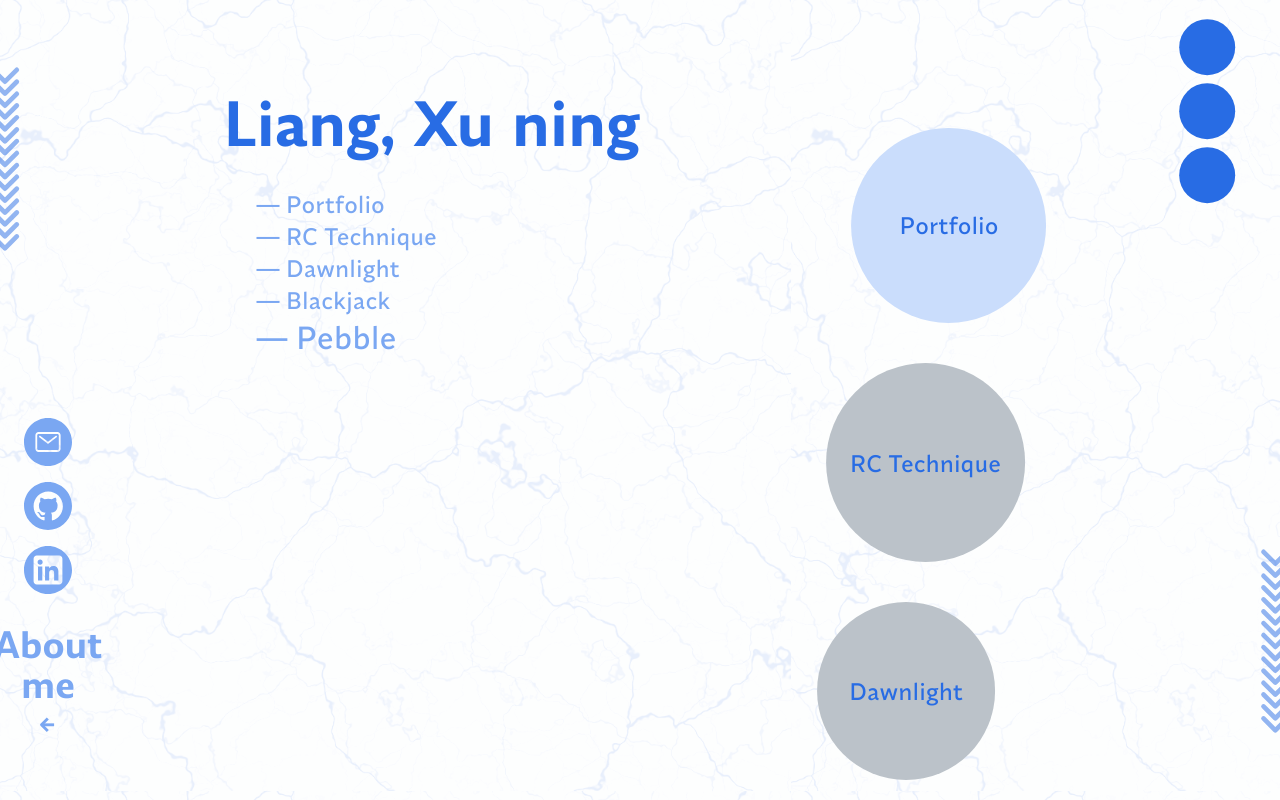
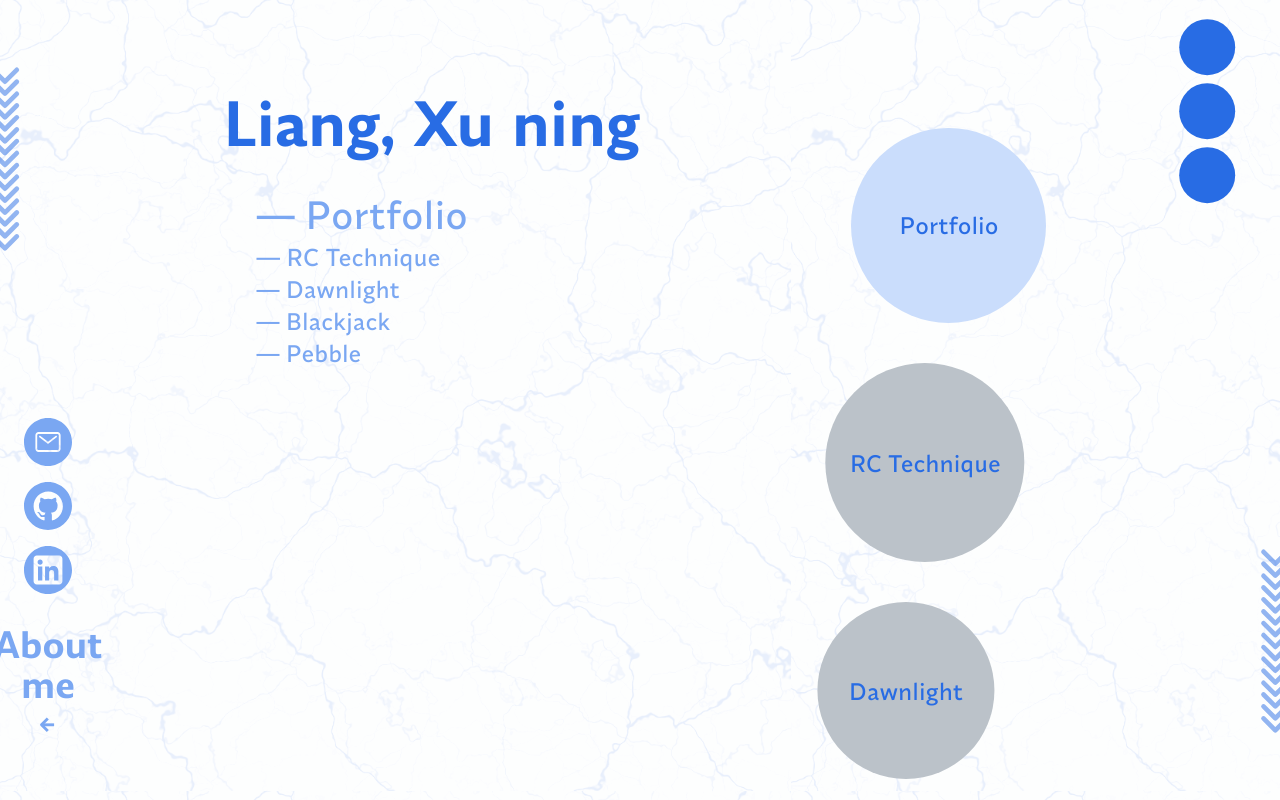
Before and after one commit to Ch3ru09/portfolio, a Next.js app: page / in a window 1280 px wide. Shown: the top 800 px of the page. Built offline with nearby package versions, Linux system fonts and the light colour scheme.

Commit message:
timed the labels and the cards better

```diff
--- a/src/app/(home)/page.tsx
+++ b/src/app/(home)/page.tsx
@@ -1,12 +1,24 @@
+"use client";
+
 import Cards, { Project } from "@/components/(home)/Cards";
 import Labels from "@/components/(home)/Labels";
+import { useEffect, useRef, useState } from "react";
 
 export default function Home() {
+  const cardsRef = useRef<HTMLUListElement>(null);
+  const [height, setHeight] = useState(0);
+
+  useEffect(() => {
+    if (cardsRef.current) {
+      setHeight(cardsRef.current.clientHeight + innerHeight);
+    }
+  }, [height]);
+
   return (
     <>
       <div
         className={`mr-[10vw] ml-[10vw] relative`}
-        style={{ height: `${Math.floor(projects.length / 2) * 100 + 25}vh` }}
+        style={{ height }}
       >
         <div className="fixed top-24">
           <h1 className="font-heading text-primary text-6xl font-bold">
@@ -14,11 +26,11 @@ export default function Home() {
           </h1>
           <ul className="mt-8 pl-8">
             {projects.map((x, i) => {
-              return <Labels key={i} x={x} i={i} />;
+              return <Labels key={i} x={x} i={i} cardsRef={cardsRef} />;
             })}
           </ul>
         </div>
-        <Cards projects={projects} />
+        <Cards projects={projects} cardsRef={cardsRef} />
       </div>
     </>
   );
--- a/src/components/(home)/Cards.tsx
+++ b/src/components/(home)/Cards.tsx
@@ -8,8 +8,14 @@ import {
   useTransform,
 } from "motion/react";
 import Card from "./Card";
+import { RefObject } from "react";
 
-export default function Cards({ projects }: { projects: Project[] }) {
+export default function Cards(
+  { projects, cardsRef }: {
+    projects: Project[];
+    cardsRef: RefObject<HTMLUListElement | null>;
+  },
+) {
   const { scrollY } = useScroll();
   const springY = useSpring(scrollY, {
     stiffness: 100,
@@ -27,6 +33,7 @@ export default function Cards({ projects }: { projects: Project[] }) {
     <motion.ul
       style={{ y }}
       className="mt-[10%] fixed flex flex-col gap-10 w-[calc(80vw-12rem)]"
+      ref={cardsRef}
     >
       {projects.map((x, i) => {
         return <Card x={x} key={i} />;
--- a/src/components/(home)/Labels.tsx
+++ b/src/components/(home)/Labels.tsx
@@ -9,9 +9,19 @@ import {
 } from "motion/react";
 import { Project } from "./Cards";
 import { nbProjects } from "@/app/(home)/page";
+import { RefObject } from "react";
 
-export default function Labels({ x, i }: { x: Project; i: number }) {
-  const { scrollYProgress } = useScroll();
+export default function Labels(
+  { x, i, cardsRef }: {
+    x: Project;
+    i: number;
+    cardsRef: RefObject<HTMLUListElement | null>;
+  },
+) {
+  const { scrollYProgress } = useScroll({
+    target: cardsRef,
+    offset: [`start ${0.15}`, "end start"],
+  });
   const springY = useSpring(scrollYProgress, {
     stiffness: 100,
     damping: 30,
```
